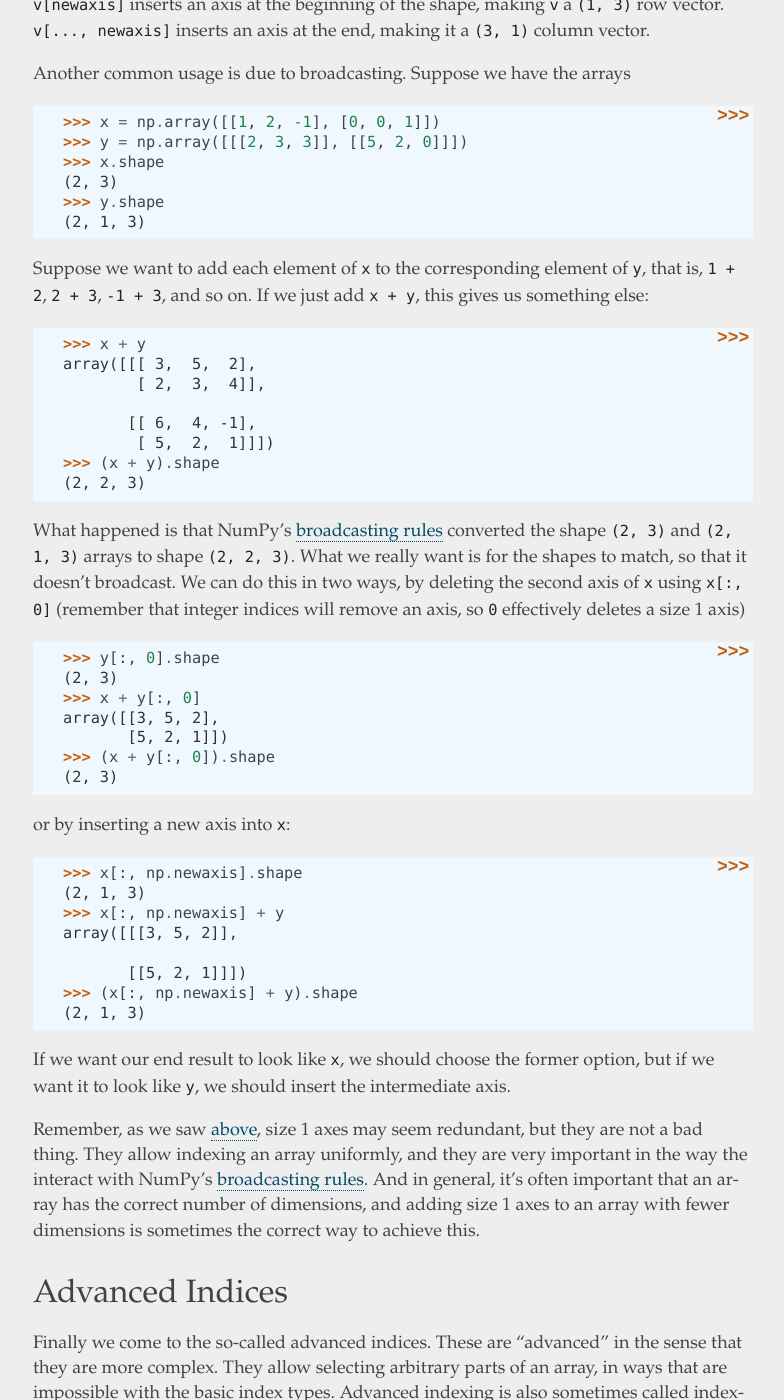
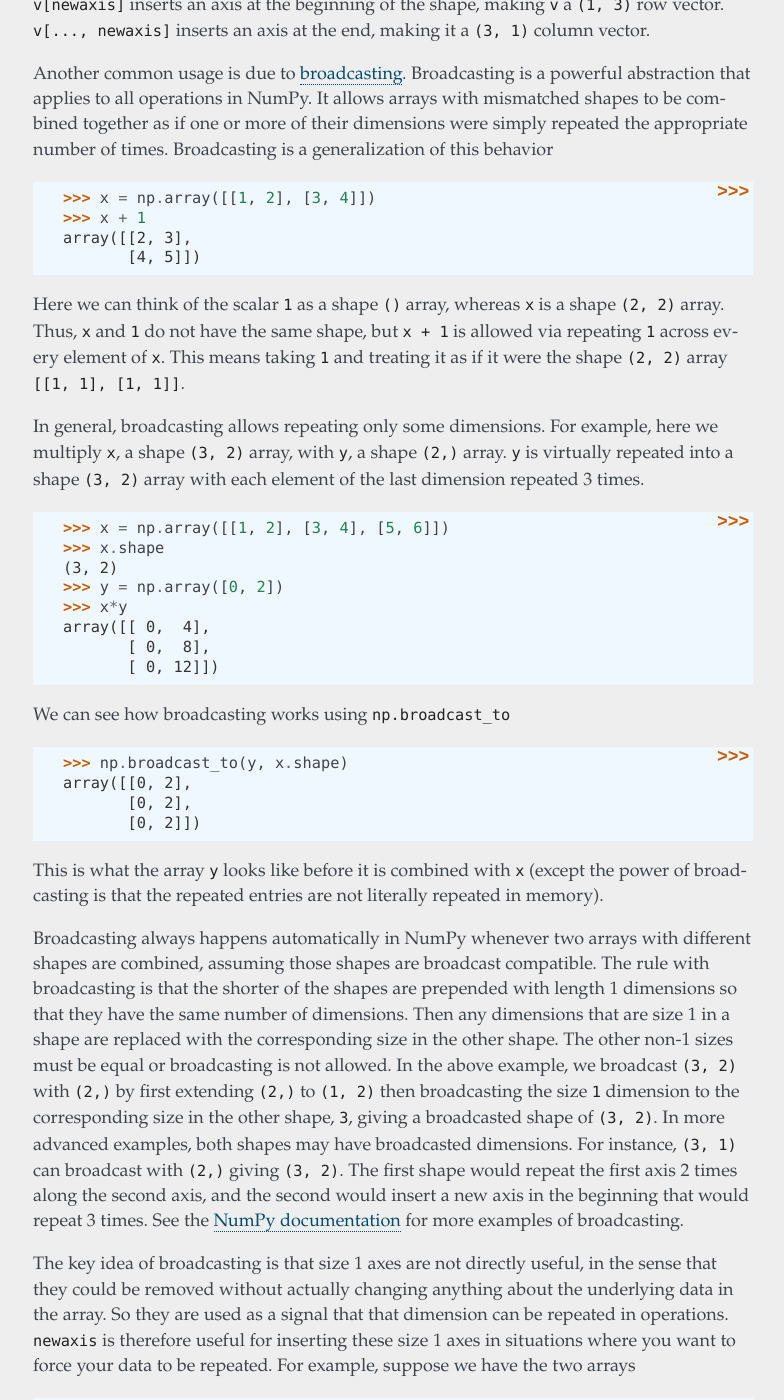
Before and after one commit to Quansight-Labs/ndindex, a Sphinx documentation site: the page built from docs/multiaxis-indices.md, in a window 1280 px wide and 1400 px high, scrolled down 14664 px. Shown: the whole window, without its empty margins (357-1141 px from the left). Built offline with Sphinx 7.4.7, drawn with Linux system fonts in a browser that asks for light colours; pages that are not in the unit, such as notebooks, are missing from menus; some of the changed text lies outside the part shown.

Commit message:
Add a better example for newaxis that explains broadcasting better

````diff
--- a/docs/multiaxis-indices.md
+++ b/docs/multiaxis-indices.md
@@ -834,77 +834,148 @@
 3)` row vector. `v[..., newaxis]` inserts an axis at the end, making it a `(3,
 1)` column vector.
 
-<!-- TODO: Better example here. Explain broadcasting more.  -->
-
-Another common usage is due to broadcasting. Suppose we have the arrays
+Another common usage is due to
+[broadcasting](https://numpy.org/doc/stable/user/basics.broadcasting.html).
+Broadcasting is a powerful abstraction that applies to all operations in
+NumPy. It allows arrays with mismatched shapes to be combined together as if
+one or more of their dimensions were simply repeated the appropriate number of
+times. Broadcasting is a generalization of this behavior
 
 ```py
->>> x = np.array([[1, 2, -1], [0, 0, 1]])
->>> y = np.array([[[2, 3, 3]], [[5, 2, 0]]])
->>> x.shape
-(2, 3)
->>> y.shape
-(2, 1, 3)
+>>> x = np.array([[1, 2], [3, 4]])
+>>> x + 1
+array([[2, 3],
+       [4, 5]])
 ```
 
-Suppose we want to add each element of `x` to the corresponding element of
-`y`, that is, `1 + 2`, `2 + 3`, `-1 + 3`, and so on. If we just add `x + y`,
-this gives us something else:
+Here we can think of the scalar `1` as a shape `()` array, whereas `x` is a
+shape `(2, 2)` array. Thus, `x` and `1` do not have the same shape, but `x +
+1` is allowed via repeating `1` across every element of `x`. This means taking
+`1` and treating it as if it were the shape `(2, 2)` array `[[1, 1], [1, 1]]`.
+
+In general, broadcasting allows repeating only some dimensions. For example,
+here we multiply `x`, a shape `(3, 2)` array, with `y`, a shape `(2,)` array.
+`y` is virtually repeated into a shape `(3, 2)` array with each element of the
+last dimension repeated 3 times.
 
 ```py
->>> x + y
-array([[[ 3,  5,  2],
-        [ 2,  3,  4]],
-<BLANKLINE>
-       [[ 6,  4, -1],
-        [ 5,  2,  1]]])
->>> (x + y).shape
-(2, 2, 3)
+>>> x = np.array([[1, 2], [3, 4], [5, 6]])
+>>> x.shape
+(3, 2)
+>>> y = np.array([0, 2])
+>>> x*y
+array([[ 0,  4],
+       [ 0,  8],
+       [ 0, 12]])
 ```
 
-What happened is that NumPy's [broadcasting
-rules](https://numpy.org/doc/stable/user/basics.broadcasting.html) converted
-the shape `(2, 3)` and `(2, 1, 3)` arrays to shape `(2, 2, 3)`. What we really
-want is for the shapes to match, so that it doesn't broadcast. We can do this
-in two ways, by deleting the second axis of `x` using `x[:, 0]` (remember
-that integer indices will remove an axis, so `0` effectively deletes a size 1
-axis)
+We can see how broadcasting works using `np.broadcast_to`
 
 ```py
->>> y[:, 0].shape
-(2, 3)
->>> x + y[:, 0]
-array([[3, 5, 2],
-       [5, 2, 1]])
->>> (x + y[:, 0]).shape
-(2, 3)
+>>> np.broadcast_to(y, x.shape)
+array([[0, 2],
+       [0, 2],
+       [0, 2]])
 ```
 
-or by inserting a new axis into `x`:
+This is what the array `y` looks like before it is combined with `x` (except
+the power of broadcasting is that the repeated entries are not literally
+repeated in memory).
+
+Broadcasting always happens automatically in NumPy whenever two arrays with
+different shapes are combined, assuming those shapes are broadcast compatible.
+The rule with broadcasting is that the shorter of the shapes are prepended
+with length 1 dimensions so that they have the same number of dimensions. Then
+any dimensions that are size 1 in a shape are replaced with the corresponding
+size in the other shape. The other non-1 sizes must be equal or broadcasting
+is not allowed. In the above example, we broadcast `(3, 2)` with `(2,)` by
+first extending `(2,)` to `(1, 2)` then broadcasting the size `1` dimension to
+the corresponding size in the other shape, `3`, giving a broadcasted shape of
+`(3, 2)`. In more advanced examples, both shapes may have broadcasted
+dimensions. For instance, `(3, 1)` can broadcast with `(2,)` giving `(3, 2)`.
+The first shape would repeat the first axis 2 times along the second axis, and
+the second would insert a new axis in the beginning that would repeat 3 times.
+See the [NumPy
+documentation](https://numpy.org/doc/stable/user/basics.broadcasting.html) for
+more examples of broadcasting.
+
+The key idea of broadcasting is that size 1 axes are not directly useful, in
+the sense that they could be removed without actually changing anything about
+the underlying data in the array. So they are used as a signal that that
+dimension can be repeated in operations. `newaxis` is therefore useful for
+inserting these size 1 axes in situations where you want to force your data to
+be repeated. For example, suppose we have the two arrays
+
+```py
+>>> x = np.array([1, 2, 3])
+>>> y = np.array([100, 200])
+```
+
+and suppose we want to compute an "outer" sum of `x` and `y`, that is, we want
+to compute every combination of `i + j` where `i` is from `x` and `j` is from
+`y`. If we instead wanted to compute the outer product, we could use the
+`np.outer` function, which does exactly this. But we instead want the sum. The
+key realization here is that what we want is simply to repeat each entry of
+`x` 3 times, to correspond to each entry of `y`, and respectively repeat each
+entry of `y` 3 times to correspond to each entry of `x`. And this is exactly
+the sort of thing broadcasting does! We only need to make the shapes of `x`
+and `y` match in such a way that the broadcasting will do that. Since we want
+both `x` and `y` to be repeated, we will need to broadcast both arrays. We
+want to compute
+
+```py
+[[ x[0] + y[0], x[0] + y[1] ],
+ [ x[1] + y[0], x[1] + y[1] ],
+ [ x[2] + y[0], x[2] + y[1] ]]
+```
+
+That way the first dimension of the resulting array will correspond to values
+from `x`, and the second dimension will correspond to values from `y`, i.e.,
+`a[i, j]` will be `x[i] + y[j]`. Thus the resulting array will have shape `(3,
+2)`. So to make `x` (shape `(3,)`) and `y` (shape `(2,)`) broadcast to this,
+we need to make them `(3, 1)` and `(1, 2)`, respectively. This can easily be
+done with `np.newaxis`.
 
 ```py
 >>> x[:, np.newaxis].shape
-(2, 1, 3)
->>> x[:, np.newaxis] + y
-array([[[3, 5, 2]],
-<BLANKLINE>
-       [[5, 2, 1]]])
->>> (x[:, np.newaxis] + y).shape
-(2, 1, 3)
+(3, 1)
+>>> y[np.newaxis, :].shape
+(1, 2)
 ```
 
-If we want our end result to look like `x`, we should choose the former
-option, but if we want it to look like `y`, we should insert the intermediate
-axis.
+Once we have the desired shapes, we just perform the operation, and NumPy will
+do the broadcasting automatically.[^outer-footnote]
+
+[^outer-footnote]: We could have also used the
+    [`outer`](https://numpy.org/doc/stable/reference/generated/numpy.ufunc.outer.html)
+    method of the `add` ufunc to achieve this, but using this for more a more
+    complicated function than just `x + y` would be tedious, and it would not
+    work in situations where you want to only repeat certain dimensions.
+    Broadcasting is a more general way to do this, and `newaxis` is an
+    important tool for making shapes align properly to make broadcasting do
+    what you want.
+
+```py
+>>> x[:, np.newaxis] + y[np.newaxis, :]
+array([[101, 201],
+       [102, 202],
+       [103, 203]])
+```
+
+Note: broadcasting automatically prepends shape `1` dimensions, so the
+`y[np.newaxis, :]` operation is unnecessary.
+
+```py
+>>> x[:, np.newaxis] + y
+array([[101, 201],
+       [102, 202],
+       [103, 203]])
+```
 
 Remember, as we saw [above](single-axis-tuple), size 1 axes may seem
-redundant, but they are not a bad thing. They allow indexing an array
-uniformly, and they are very important in the way the interact with NumPy's
-[broadcasting
-rules](https://numpy.org/doc/stable/user/basics.broadcasting.html). And in
-general, it's often important that an array has the correct number of
-dimensions, and adding size 1 axes to an array with fewer dimensions is
-sometimes the correct way to achieve this.
+redundant, but they are not a bad thing. Not only do they allow indexing an
+array uniformly, they are also very important in the way they interact with
+NumPy's broadcasting rules.
 
 ## Advanced Indices
 
````
